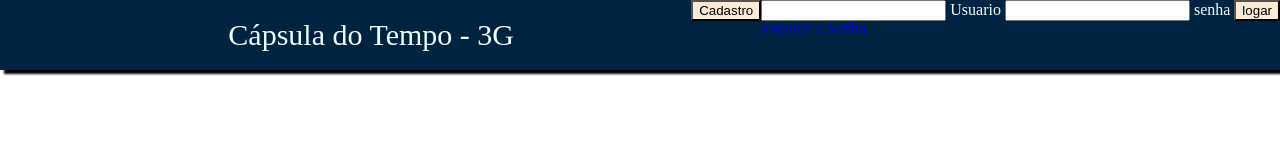
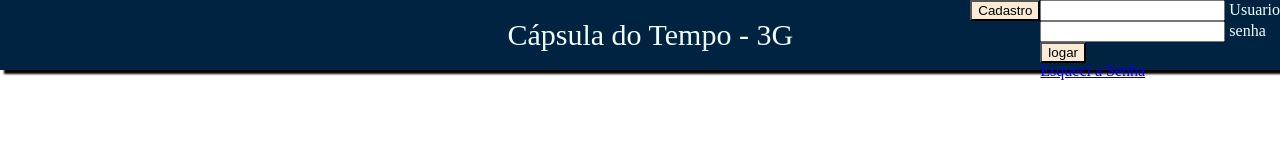
Before and after one commit to Luizfernandouu/g243g2t, a plain HTML site: page index.html in a window 1280 px wide. Drawn offline with Linux system fonts and the light colour scheme.

Commit message:
Add files via upload

```diff
--- a/index.html
+++ b/index.html
@@ -22,11 +22,17 @@
     <div class="barra_login">
    <div class="form_base">
     <form class="login">
-        <input type="text"id= "usuario" name=" usuario" class="login_usuario">
+        <div class="campoInput">
+        <input type="text"id= "usuario" name=" usuario" class="login_usuario" required>
         <label for="usuario">Usuario</label>
-        <input type="password"id="senha" name="senha"class="login_usuario">
+    </div>
+    <div class="campoInput">
+        <input type="password"id="senha" name="senha"class="login_usuario" required>
         <label for="senha">senha</label>
+    </div>
+    <div class="campoInput">
         <button class="btn" type="submit">logar</button>
+    </div>
 
     </form>
    </div class="form_esqueci_senha">
```
